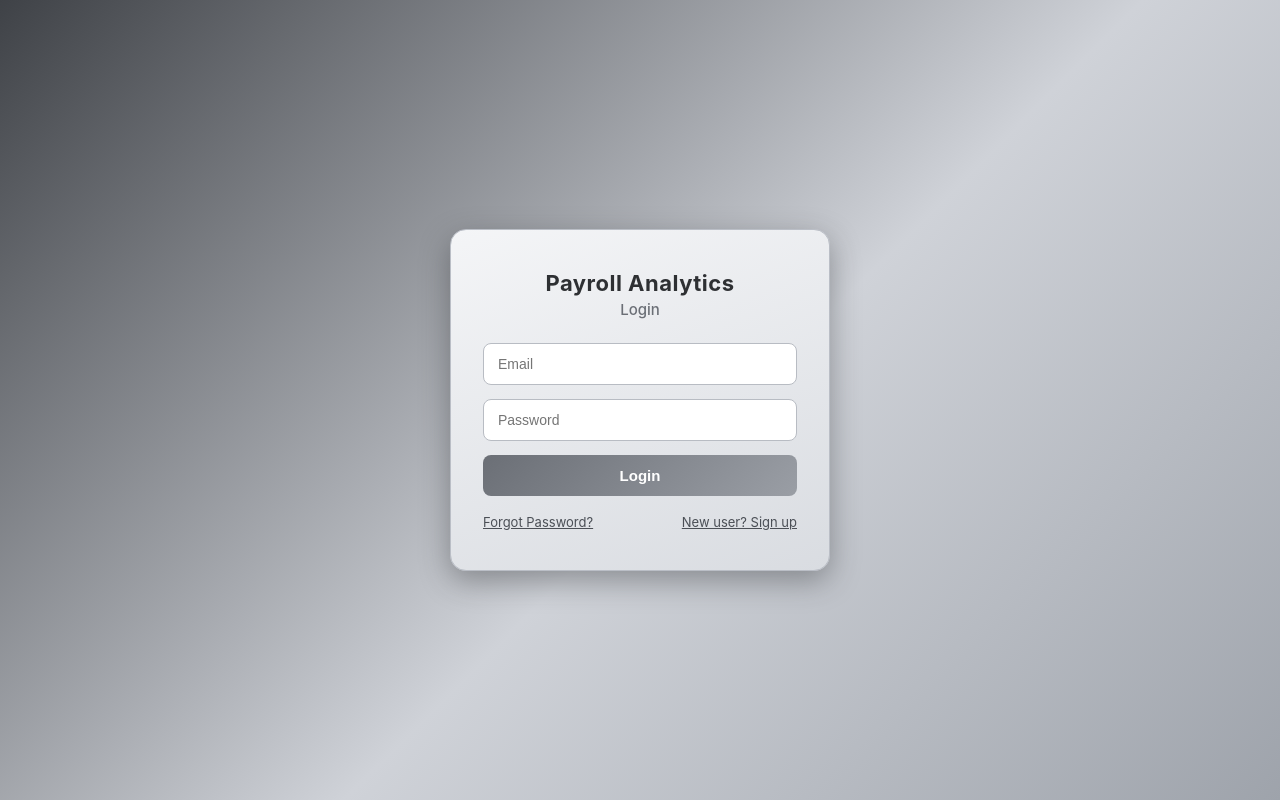
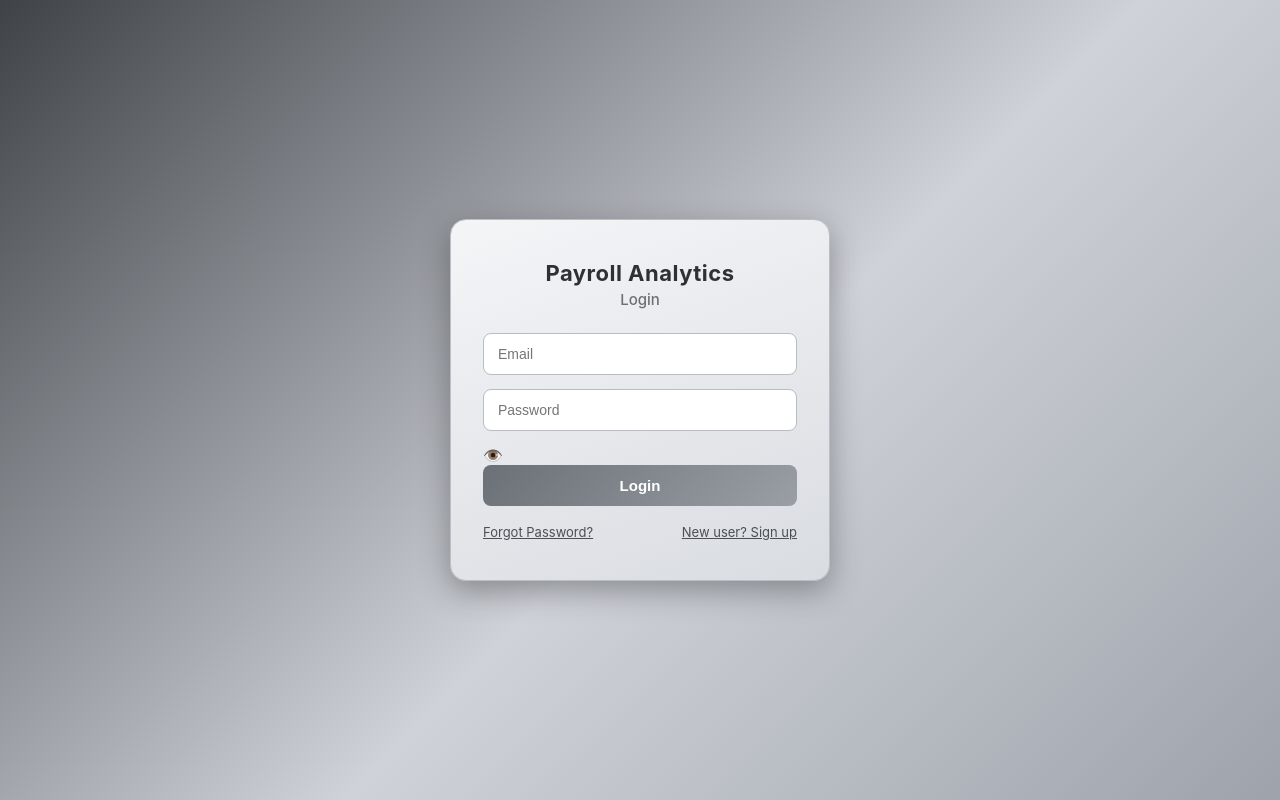
Before and after one commit to vr051688-collab/payroll-analytics-dashboard, a React (Vite) app in the folder frontend/: page / in a window 1280 px wide. Built offline with nearby package versions, Linux system fonts and the light colour scheme.

Commit message:
Update Login.jsx

```diff
--- a/frontend/src/Login.jsx
+++ b/frontend/src/Login.jsx
@@ -7,6 +7,7 @@
   const [password, setPassword] = useState('');
   const [error, setError] = useState('');
   const [loading, setLoading] = useState(false);
+  const [showPassword, setShowPassword] = useState(false);
 
   const handleSubmit = async (e) => {
     e.preventDefault();
@@ -46,17 +47,25 @@
             onChange={e => setEmail(e.target.value)}
             required
           />
+          <div className="password-wrapper">
             <input
               className="dsa-input"
-            type="password"
+              type={showPassword ? 'text' : 'password'}
               placeholder="Password"
               value={password}
               onChange={e => setPassword(e.target.value)}
               required
             />
+            <span
+              className="password-toggle"
+              onClick={() => setShowPassword(!showPassword)}
+            >
+              {showPassword ? '🙈' : '👁️'}
+            </span>
+          </div>
           {error && <p className="auth-error">{error}</p>}
           <button className="gradient-btn auth-submit" type="submit" disabled={loading}>
-            {loading ? 'Logging in...' : 'Login'}
+            {loading ? 'Waking up server, please wait...' : 'Login'}
           </button>
         </form>
         <div className="auth-links">
```
Lines whose indentation alone changed are shown as unchanged.
